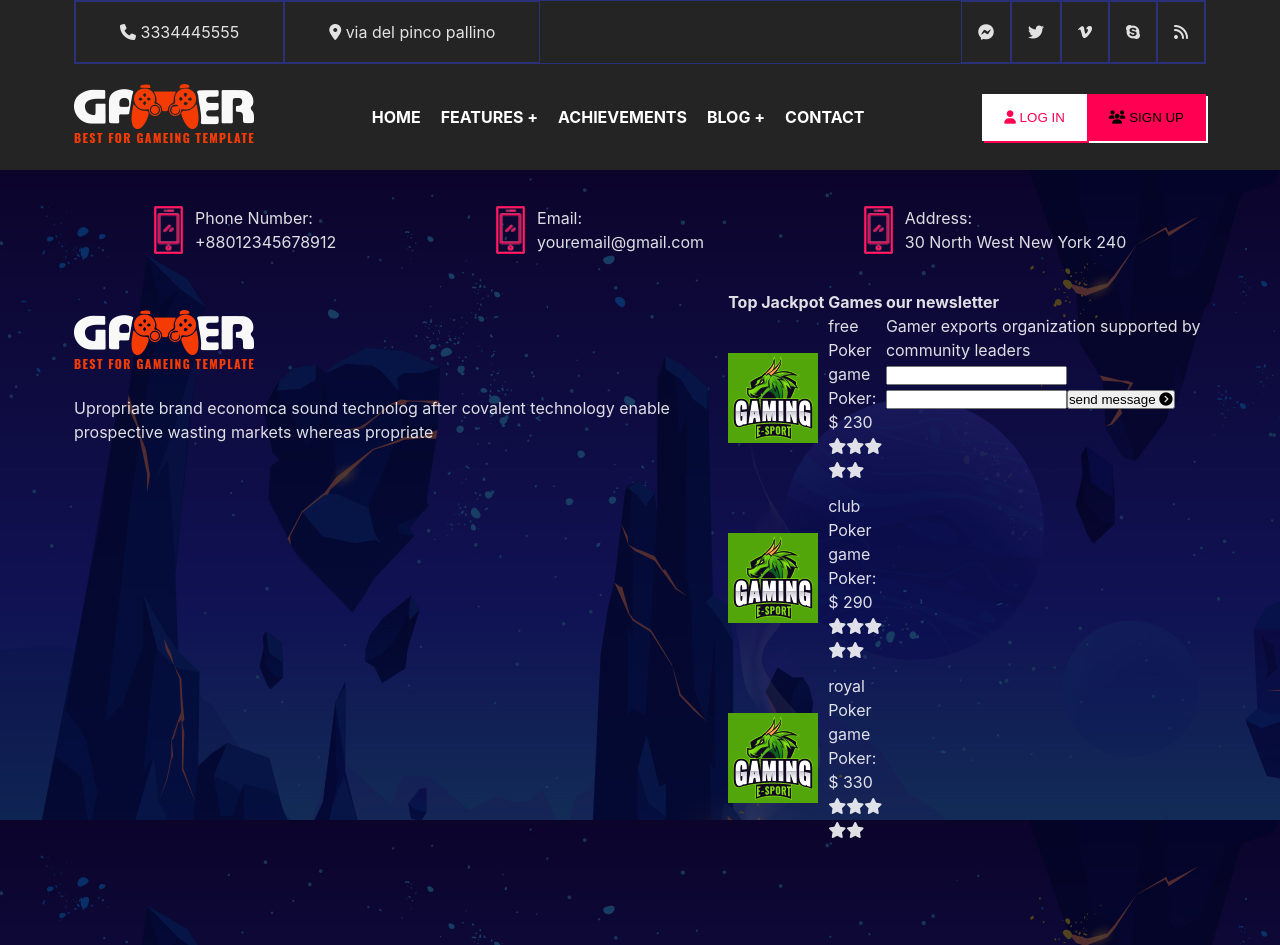
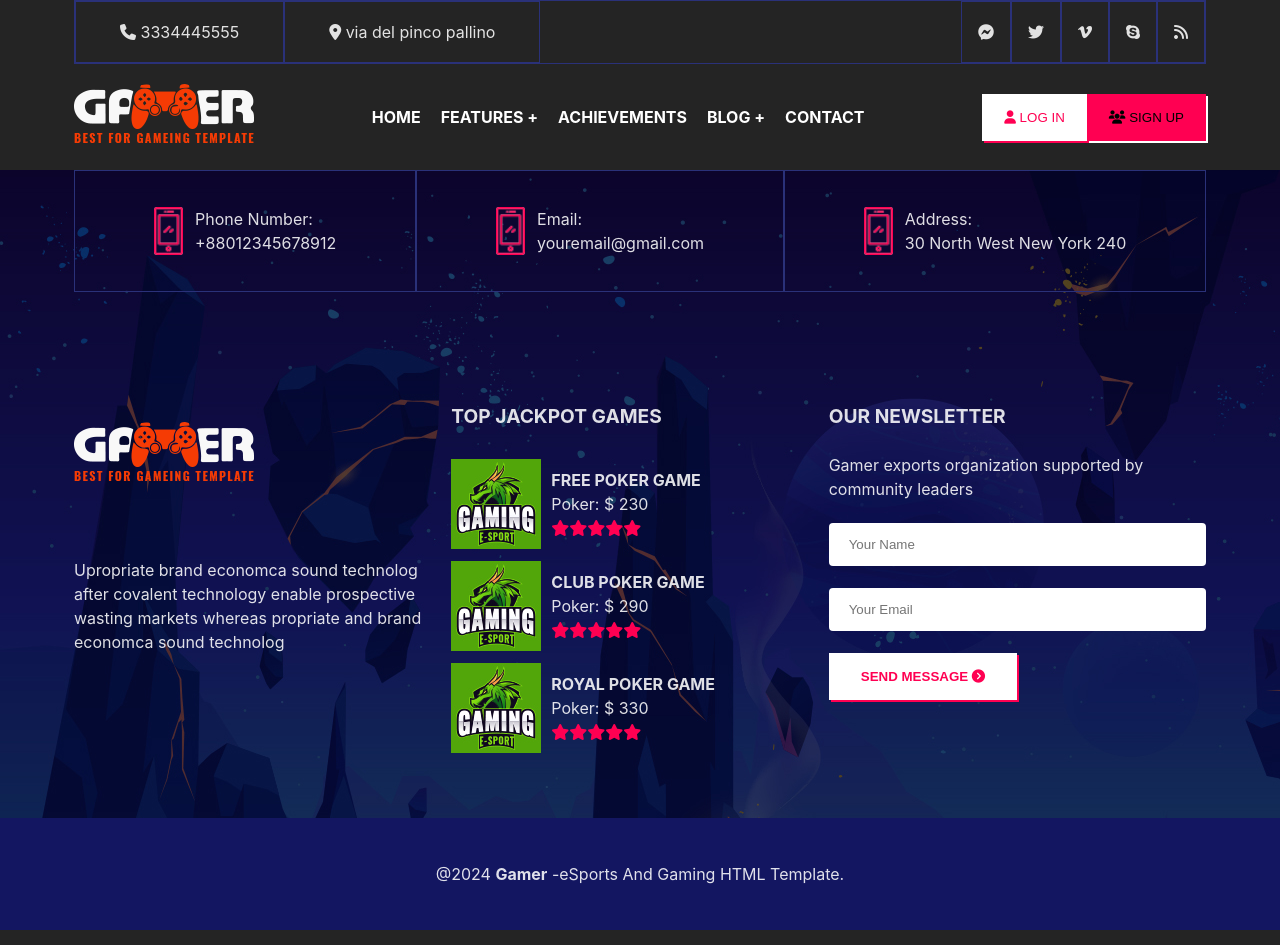
Before and after one commit to AlessioDiMari/online-game, a Vue app: page / in a window 1280 px wide. Built offline with nearby package versions, Linux system fonts and the light colour scheme.

Commit message:
fine footer

```diff
--- a/src/components/AppFooter.vue
+++ b/src/components/AppFooter.vue
@@ -20,6 +20,7 @@ export default{
 
     <footer>
         <div class="container">
+            <div class="top-top">
                 <div class="foot-top">
                     <div v-for="info in footInfo" :key="info.info_name" class="foot-info">
                         <img src="../../public/imgs/icon-0.png" alt="">
@@ -30,11 +31,11 @@ export default{
                     </div>
                 </div>
                 <div class="foot-main">
-                <div class="foot-resume">
+                    <div class="foot-resume col">
                         <img src="../../public/imgs/logo.png" alt="">
-                    <p>Upropriate brand economca sound technolog after covalent technology enable prospective wasting markets whereas propriate </p>
+                        <p>Upropriate brand economca sound technolog after covalent technology enable prospective wasting markets whereas propriate and brand economca sound technolog</p>
                     </div>
-                <div class="jackpot">
+                    <div class="jackpot col">
                         <h4>Top Jackpot Games</h4>
                         <div class="games">
                             <div v-for="game in footJackpots" :key="game.type" class="game">
@@ -57,22 +58,23 @@ export default{
                             </div>
                         </div>
                     </div>
-                <div class="foot-form">
+                    <div class="foot-form col">
                         <h4>our newsletter</h4>
                         <div class="caption">
                             Gamer exports organization supported by community leaders
                         </div>
-                    <input id="input-name" type="text">
-                    <input id="input-email" type="text">
+                        <input id="input-name" type="text" placeholder="Your Name">
+                        <input id="input-email" type="text" placeholder="Your Email">
                         <button>
                             send message
                             <i class="fa-solid fa-circle-chevron-right"></i>
                         </button>
                     </div>
                 </div>
+            </div>
+        </div>
         <div class="foot-bottom">
-
-            </div>
+            @2024 <strong>Gamer</strong> -eSports And Gaming HTML Template.
         </div>
     </footer>
 
@@ -84,13 +86,21 @@ export default{
 
 footer{
     display: flex;
+    flex-direction: column;
     justify-content: center;
+    align-items: center;
     background-image: url('../../public/imgs/bg\ \(5\).jpg');
     background-position: cover;
-    min-height: 775px;
+    background-repeat: no-repeat;
+
+    .container{
+        margin-bottom: 65px;
+    }
 
     .foot-top{
         display: flex;
+        margin-bottom: 110px;
+
 
         .foot-info{
             display: flex;
@@ -98,6 +108,7 @@ footer{
             flex-grow: 1;
             gap: 12px;
             padding: 36px 16px;
+            border: 1px solid #2A3179;
 
             img{
                 height: 100%;
@@ -108,7 +119,25 @@ footer{
     .foot-main{
         display: flex;
         justify-content: space-between;
+
+        h4{
+            font-weight: bold;
+            font-size: 1.2em;
+            text-transform: uppercase;
         }
+
+
+        .foot-resume img{
+            margin-bottom: 50px;
+        }
+
+        .jackpot h4{
+            margin-bottom: 28px;
+        }
+
+        .col{
+            width: calc(100% / 3);
+
 
             .games{
                 display: flex;
@@ -119,9 +148,62 @@ footer{
                     display: flex;
                     align-items: center;
                     gap: 10px;
+
+                    .game-info{
+                        display: flex;
+                        flex-direction: column;
+                    }
+
+                    .name{
+                        text-transform: uppercase;
+                        font-weight: bold;
+                    }
+
+                    i{
+                        color: $primary;
+                    }
                 }
             }
 
+        }
+
+        .foot-form{
+            display: flex;
+            flex-direction: column;
+            gap: 22px;
+
+            input{
+                border: none;
+                padding: 14px 20px;
+                border-radius: 0.3em;
+            }
+
+            button{
+                border: none;
+                width: 50%;
+                padding: 16px 20px;
+                text-transform: uppercase;
+                font-weight: bold;
+                background-color: $textprimary;
+                color: $primary;
+                box-shadow: 2px 2px 0 0 $primary;
+
+                &:hover{
+                    color: $textprimary;
+                    background-color: $primary;
+                    box-shadow: 0 0 2px 2px $textprimary;
+                    transform: translate(1px, 1px);
+                }
+            }
+        }
+    }
+
+    .foot-bottom{
+        padding: 44px;
+        background-color: $background;
+        width: 100%;
+        text-align: center;
+    }
 
 }
 
--- a/src/components/AppHeader.vue
+++ b/src/components/AppHeader.vue
@@ -132,7 +132,6 @@ header{
                 background-color: $textprimary;
                 color: $primary;
                 box-shadow: 2px 2px 0 0 $primary;
-
             }
 
             &.btn-second{
@@ -143,7 +142,6 @@ header{
             &:hover{
                 box-shadow: 3px 3px 0 0;
                 transform: translate(-1px, -1px);
-
             }
         }
     }
```
Lines whose indentation alone changed are shown as unchanged.
